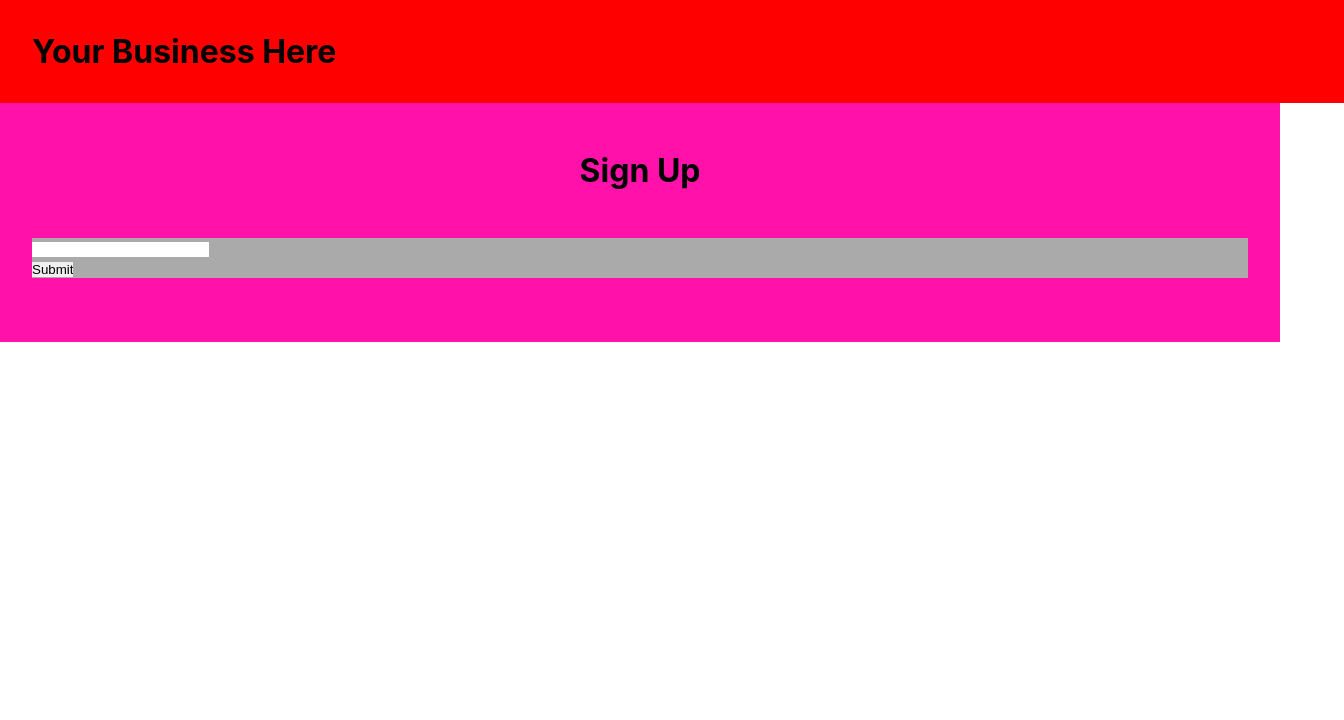
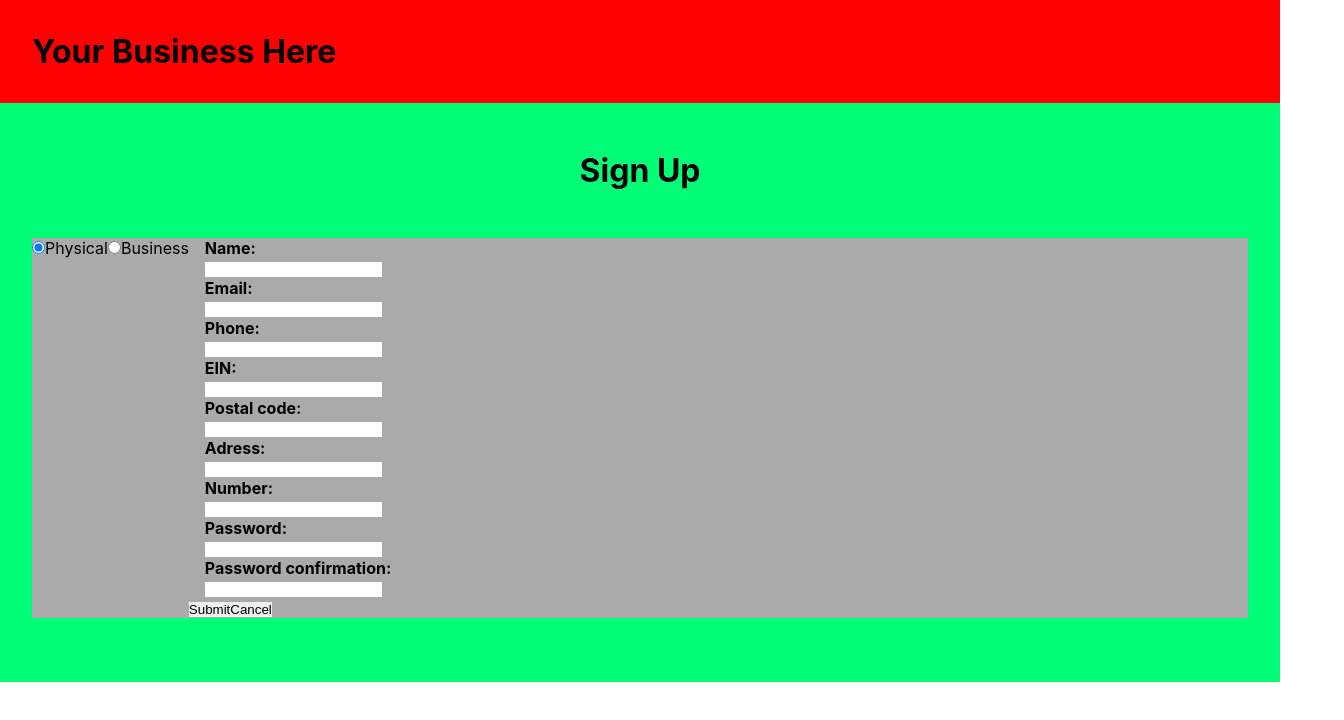
Before and after one commit to heronmaioli/ResponsiveForm-Model, a React (Create React App) app: page / in a window 1280 px wide. Shown: the top 720 px of the page, 1344 px wide, since content can reach past the window. Built offline with nearby package versions, Linux system fonts and the light colour scheme.

Commit message:
inputs validations completed

```diff
--- a/src/GlobalStyles.js
+++ b/src/GlobalStyles.js
@@ -6,7 +6,6 @@ export default createGlobalStyle`
     margin: 0;
     padding: 0;
     border: 0;
-
 }
 body{
     width: 100%;
--- a/src/components/Header/styles.js
+++ b/src/components/Header/styles.js
@@ -3,13 +3,13 @@ import styled from "styled-components";
 export const Container = styled.div`
   background-color: #f00;
   display: flex;
-  padding: 2rem;
   width: 100%;
   height: auto;
   justify-content: center;
 `;
 
 export const ContentContainer = styled.div`
+  padding: 2rem;
   display: flex;
   width: 100%;
   height: 100%;
--- /dev/null
+++ b/src/components/SignUpForm/BusinessForm/index.js
@@ -0,0 +1,171 @@
+import React from "react";
+import { FormInput, InputsContainer, ErrorMsg, InputTitle } from "../styles";
+import { useForm } from "react-hook-form";
+import { yupResolver } from "@hookform/resolvers/yup";
+import * as yup from "yup";
+
+const schema = yup.object().shape({
+  name: yup
+    .string()
+    .required("Your name is required for sign up")
+    .min(3, "Your name must to be at least 3 letters long")
+    .matches(
+      /^[A-Za-záàâãéèêíïóôõöúçñÁÀÂÃÉÈÍÏÓÔÕÖÚÇÑ ]+$/,
+      "Your name must to contain only letters"
+    ),
+  email: yup
+    .string()
+    .email("This field must to be an email")
+    .required("Your email is required for sign up")
+    .min(6, "Your email must to be at least 6 letters long"),
+  phoneNumber: yup
+    .string()
+    .required("Your phone is required for sign up")
+    .min(9, "Too short")
+    .max(14, "Too long")
+    .matches(/^[0-9&-()]*$/, "Only number are allowed"),
+
+  ein: yup
+    .string()
+    .required("Your EIN is required for sign up")
+    .matches(/\d/g, "Only number are allowed"),
+  postalCode: yup
+    .string()
+    .required("Your postal code is required for sign up")
+    .matches(/\d/g, "Only number are allowed")
+    .min(5, "Too short")
+    .max(10, "Too long"),
+  adress: yup
+    .string()
+    .required("Your adress confirmation is required for sign up")
+    .matches(/\D/g, "Your adress must to contain only letters"),
+  number: yup
+    .string()
+    .required("Your adress number is required for sign up")
+    .matches(/\d/g, "Only number are allowed"),
+  password: yup
+    .string()
+    .required("Your password is required for sign up")
+    .min(8, "Your password must to be at least 8 letters long")
+    .matches(
+      /^(?=.*[A-Za-z])(?=.*\d)[A-Za-z\d]/,
+      "Your password must to contain letters and numbers"
+    ),
+  confPassword: yup
+    .string()
+    .required("Your password confirmation is required for sign up")
+    .oneOf([yup.ref("password"), null], "Do not match"),
+});
+
+function BusinessForm() {
+  const { register, handleSubmit, reset, errors } = useForm({
+    resolver: yupResolver(schema),
+  });
+
+  const onSubmit = (data) => {
+    console.log(data);
+  };
+
+  const onError = (data) => {
+    console.log("erro" + JSON.stringify(data));
+  };
+
+  return (
+    <>
+      <form onSubmit={handleSubmit(onSubmit, onError)}>
+        <InputsContainer>
+          <InputTitle>Name:</InputTitle>
+          <FormInput
+            type="text"
+            name="name"
+            ref={register}
+            error={errors.name?.type}
+          />
+          <ErrorMsg>{errors.name?.message}</ErrorMsg>
+
+          <InputTitle>Email:</InputTitle>
+          <FormInput
+            type="text"
+            name="email"
+            ref={register}
+            error={errors.email?.type}
+          />
+          <ErrorMsg>{errors.email?.message}</ErrorMsg>
+
+          <InputTitle>Phone:</InputTitle>
+          <FormInput
+            type="tel"
+            name="phoneNumber"
+            ref={register}
+            error={errors.phoneNumber?.type}
+            autoComplete={"off"}
+            onChange={(e) => {
+              e.target.value = e.target.value.replace(
+                /^(\d{3})(\d{3})(\d)/,
+                "($1) $2-$3"
+              );
+            }}
+          />
+          <ErrorMsg>{errors.phoneNumber?.message}</ErrorMsg>
+
+          <InputTitle>EIN:</InputTitle>
+          <FormInput
+            type="text"
+            name="ein"
+            ref={register}
+            error={errors.ein?.type}
+          />
+          <ErrorMsg>{errors.ein?.message}</ErrorMsg>
+
+          <InputTitle>Postal code:</InputTitle>
+          <FormInput
+            type="text"
+            name="postalCode"
+            ref={register}
+            error={errors.postalCode?.type}
+          />
+          <ErrorMsg>{errors.postalCode?.message}</ErrorMsg>
+
+          <InputTitle>Adress:</InputTitle>
+          <FormInput
+            type="text"
+            name="adress"
+            ref={register}
+            error={errors.adress?.type}
+          />
+          <ErrorMsg>{errors.adress?.message}</ErrorMsg>
+
+          <InputTitle>Number:</InputTitle>
+          <FormInput
+            type="text"
+            name="number"
+            ref={register}
+            error={errors.number?.type}
+          />
+          <ErrorMsg>{errors.number?.message}</ErrorMsg>
+          <InputTitle>Password:</InputTitle>
+          <FormInput
+            type="text"
+            name="password"
+            ref={register}
+            error={errors.password?.type}
+          />
+          <ErrorMsg>{errors.password?.message}</ErrorMsg>
+
+          <InputTitle>Password confirmation:</InputTitle>
+          <FormInput
+            type="text"
+            name="confPassword"
+            ref={register}
+            error={errors.confPassword?.type}
+          />
+          <ErrorMsg>{errors.confPassword?.message}</ErrorMsg>
+        </InputsContainer>
+        <input type="submit" />
+        <button onClick={reset}>Cancel</button>
+      </form>
+    </>
+  );
+}
+
+export default BusinessForm;
--- /dev/null
+++ b/src/components/SignUpForm/PersonForm/index.js
@@ -0,0 +1,94 @@
+import React from "react";
+import { FormInput, InputsContainer, ErrorMsg, InputTitle } from "../styles";
+import { useForm } from "react-hook-form";
+import { yupResolver } from "@hookform/resolvers/yup";
+import * as yup from "yup";
+
+const schema = yup.object().shape({
+  name: yup
+    .string()
+    .required("Your name is required for sign up")
+    .min(3, "Your name must to be at least 3 letters long")
+    .matches(
+      /^[A-Za-záàâãéèêíïóôõöúçñÁÀÂÃÉÈÍÏÓÔÕÖÚÇÑ ]+$/,
+      "Your name must to contain only letters"
+    ),
+  email: yup
+    .string()
+    .email("This field must to be an email")
+    .required("Your email is required for sign up")
+    .min(6, "Your email must to be at least 6 letters long"),
+  password: yup
+    .string()
+    .required("Your password is required for sign up")
+    .min(8, "Your password must to be at least 8 letters long")
+    .matches(
+      /^(?=.*[A-Za-z])(?=.*\d)[A-Za-z\d]/,
+      "Your password must to contain letters and numbers"
+    ),
+  confPassword: yup
+    .string()
+    .required("Your password confirmation is required for sign up")
+    .oneOf([yup.ref("password"), null], "Do not match"),
+});
+
+function PersonForm() {
+  const { register, handleSubmit, reset, errors } = useForm({
+    resolver: yupResolver(schema),
+  });
+  const onSubmit = (data) => {
+    console.log(data);
+  };
+
+  const onError = (data) => {
+    console.log("erro" + JSON.stringify(data));
+  };
+
+  return (
+    <>
+      <form onSubmit={handleSubmit(onSubmit, onError)}>
+        <InputsContainer>
+          <InputTitle>Name:</InputTitle>
+          <FormInput
+            type="text"
+            name="name"
+            ref={register}
+            error={errors.name?.type}
+          />
+          <ErrorMsg>{errors.name?.message}</ErrorMsg>
+
+          <InputTitle>Email:</InputTitle>
+          <FormInput
+            type="text"
+            name="email"
+            ref={register}
+            error={errors.email?.type}
+          />
+          <ErrorMsg>{errors.email?.message}</ErrorMsg>
+
+          <InputTitle>Password:</InputTitle>
+          <FormInput
+            type="password"
+            name="password"
+            ref={register}
+            error={errors.password?.type}
+          />
+          <ErrorMsg>{errors.password?.message}</ErrorMsg>
+
+          <InputTitle>Password confirmation:</InputTitle>
+          <FormInput
+            type="password"
+            name="confPassword"
+            ref={register}
+            error={errors.confPassword?.type}
+          />
+          <ErrorMsg>{errors.confPassword?.message}</ErrorMsg>
+        </InputsContainer>
+        <input type="submit" />
+        <button onClick={reset}>Cancel</button>
+      </form>
+    </>
+  );
+}
+
+export default PersonForm;
--- a/src/components/SignUpForm/index.js
+++ b/src/components/SignUpForm/index.js
@@ -1,36 +1,44 @@
-import React from "react";
-
+import React, { useState } from "react";
 import {
   Container,
   ContentContainer,
   FormCotainer,
   PageTitle,
-  TheForm,
+  RadiosContainer,
+  RadioInput,
+  Label,
 } from "./styles";
-import { useForm } from "react-hook-form";
-import { yupResolver } from "@hookform/resolvers/yup";
-import * as yup from "yup";
-
-const schema = yup.object().shape({
-  firstName: yup.string().required(),
-  age: yup.number().positive().integer().required(),
-});
+import PersonForm from "./PersonForm";
+import BusinessForm from "./BusinessForm";
 
 function SignUpForm() {
-  const { register, handleSubmit, errors } = useForm({
-    resolver: yupResolver(schema),
-  });
-  const onSubmit = (data) => console.log(data);
+  const [Conditional, setConditional] = useState("Business");
+
   return (
     <Container>
       <ContentContainer>
         <PageTitle>Sign Up</PageTitle>
         <FormCotainer>
-          <TheForm onSubmit={handleSubmit(onSubmit)}>
-            <input type="text" name="firstName" ref={register} />
-            <p>{errors.firstName?.message}</p>
-            <input type="submit" />
-          </TheForm>
+          <RadiosContainer>
+            <RadioInput
+              type="radio"
+              id="physical"
+              name="custumerType"
+              onClick={() => setConditional("Physical")}
+              defaultChecked={true}
+            />
+            <Label htmlFor="physical">Physical</Label>
+            <RadioInput
+              type="radio"
+              id="business"
+              name="custumerType"
+              onClick={() => setConditional("Business")}
+            />
+            <Label htmlFor="business">Business</Label>
+          </RadiosContainer>
+
+          {Conditional === "Physical" && <PersonForm />}
+          {Conditional === "Business" && <BusinessForm />}
         </FormCotainer>
       </ContentContainer>
     </Container>
--- a/src/components/SignUpForm/styles.js
+++ b/src/components/SignUpForm/styles.js
@@ -14,7 +14,7 @@ export const ContentContainer = styled.div`
   width: 100%;
   height: 100%;
   max-width: 1600px;
-  background: #f1a;
+  background: #0f7;
   padding: 2rem;
   align-items: center;
 `;
@@ -31,4 +31,28 @@ export const FormCotainer = styled.div`
   margin: 2rem;
 `;
 
-export const TheForm = styled.form``;
+export const RadiosContainer = styled.div``;
+
+export const RadioInput = styled.input``;
+
+export const Label = styled.label``;
+
+export const InputTitle = styled.h4``;
+
+export const InputsContainer = styled.div`
+  margin-left: 1rem;
+`;
+
+export const FormInput = styled.input.attrs((props) => ({
+  error: props.error,
+}))`
+  border: ${(props) => (props.error ? "1px solid #f22" : "0")};
+  outline: none;
+`;
+
+export const ErrorMsg = styled.p`
+  font-size: 0.9rem;
+  color: #b00;
+`;
+
+export const ButtonsContainer = styled.div``;
```
Also changed, not shown: 1 other file (tests, documents, lock files or other folders).
